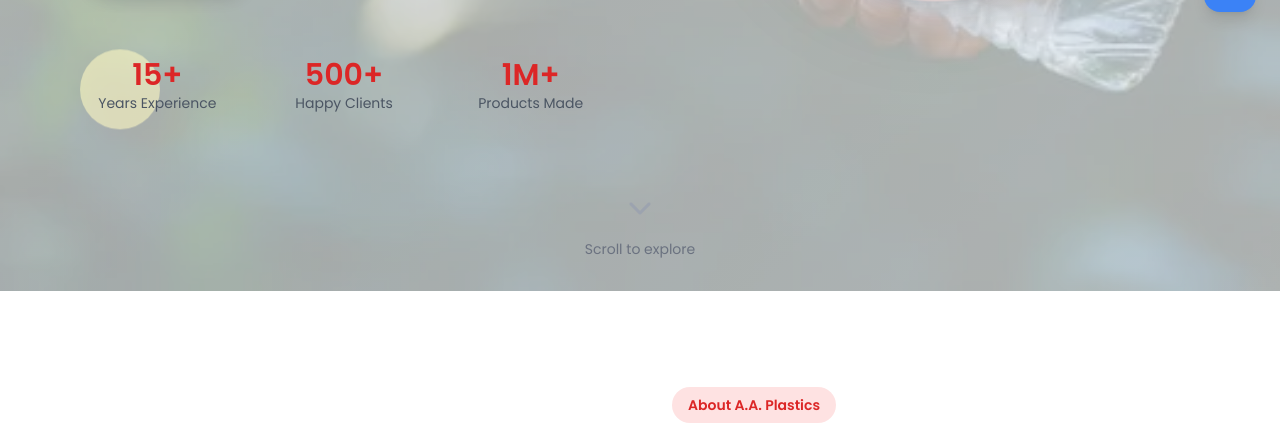
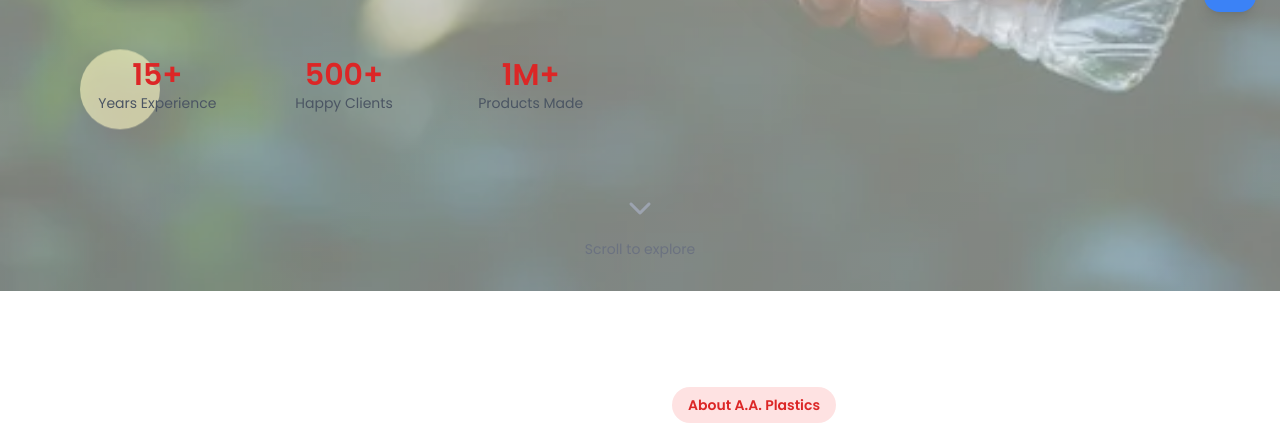
Before and after one commit to abhinavdeveloperiz/AA-Plastics, a Django app: page / in a window 1280 px wide. Shown: the part 764-1202 px from the top of the page. Run offline with Django 5.2, Linux system fonts and the light colour scheme; style sheets or scripts are compiled from the project's sources; some libraries are stand-ins or nearby versions.

Commit message:
5 morning push

```diff
--- a/app/templates/home.html
+++ b/app/templates/home.html
@@ -139,7 +139,7 @@
   <section id="home" class="relative min-h-screen overflow-hidden gradient-bg">
     <!-- Background Image using <img> -->
     <img src="{% static 'images/service.webp' %}" alt="Background"
-      class="absolute inset-0 w-full h-full object-cover opacity-30 z-0 pointer-events-none" />
+      class="absolute inset-0 w-full h-full object-cover opacity-50 z-0 pointer-events-none" />
 
     <!-- Floating Elements -->
     <div class="absolute top-20 left-10 w-16 h-16 bg-red-100 rounded-full floating-animation opacity-60 z-10"></div>
--- a/app/templates/services.html
+++ b/app/templates/services.html
@@ -177,7 +177,7 @@
         }
 
         .text-gradient {
-            background: linear-gradient(135deg, #667eea 0%, #764ba2 100%);
+            background: linear-gradient(135deg, #ff0b0b 0%, #764ba2 100%);
             -webkit-background-clip: text;
             -webkit-text-fill-color: transparent;
             background-clip: text;
```
